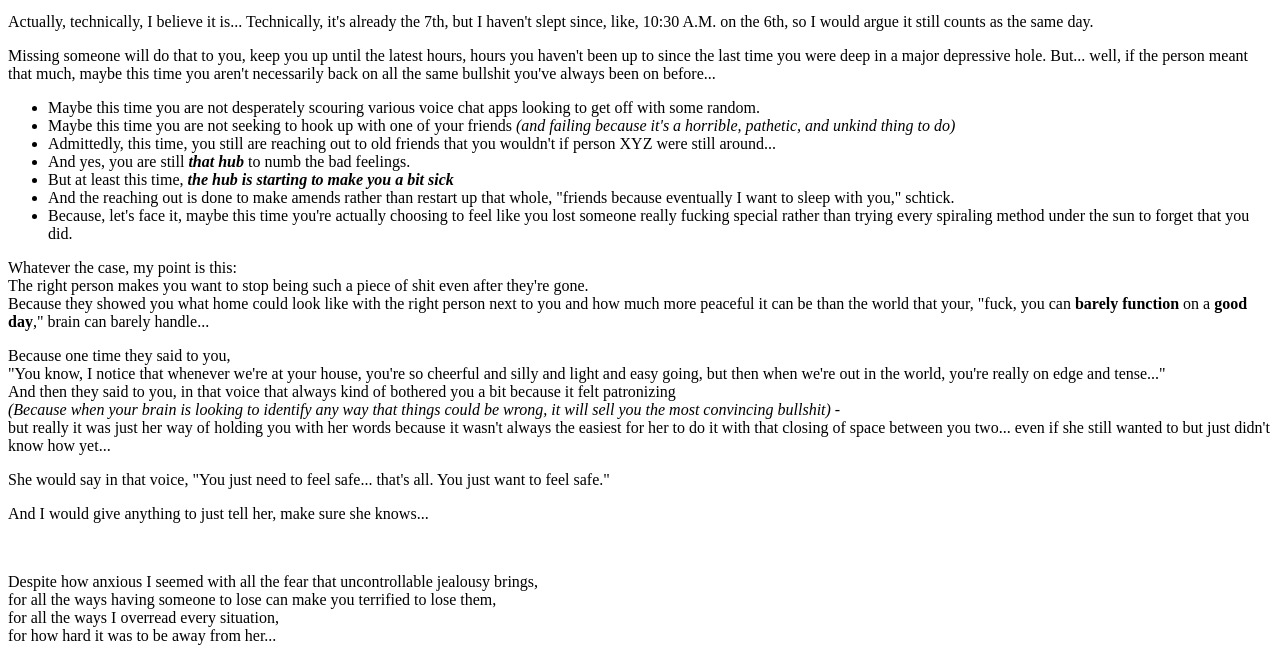
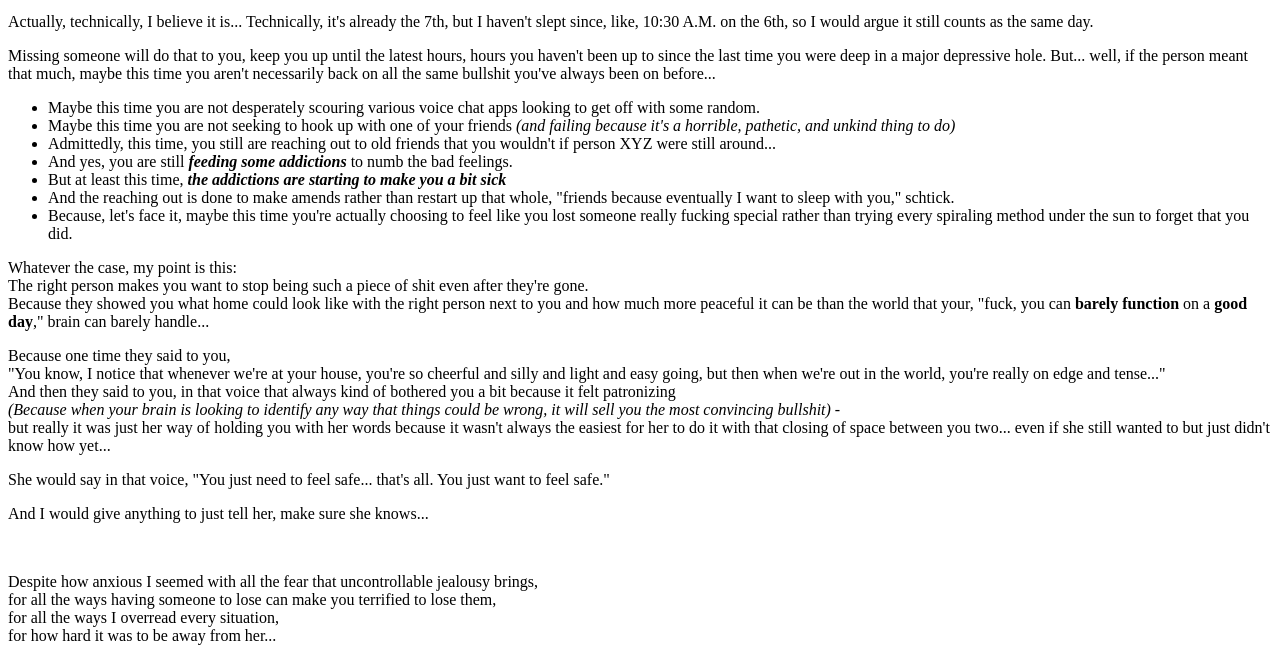
Before and after one commit to TheConsoleCowboy/BeyondTheGrippySocksInn, a plain HTML site: page The_Living_Journal/6_January_2023.html in a window 1280 px wide. Shown: the part 138-800 px from the top of the page. Drawn offline with Linux system fonts and the light colour scheme.

Commit message:
Updated copy at lines 22 and 23
Making it a bit more appropriate.

```diff
--- a/The_Living_Journal/6_January_2023.html
+++ b/The_Living_Journal/6_January_2023.html
@@ -19,8 +19,8 @@
         <li>Maybe this time you are not seeking to hook up with one of your friends
             <i>(and failing because it's a horrible, pathetic, and unkind thing to do)</i></li>
         <li>Admittedly, this time, you still are reaching out to old friends that you wouldn't if person XYZ were still around...</li>
-        <li>And yes, you are still <b><i>that hub</i></b> to numb the bad feelings.</li>
-        <li>But at least this time, <b><i>the hub is starting to make you a bit sick</i></b></li>
+        <li>And yes, you are still <b><i>feeding some addictions</i></b> to numb the bad feelings.</li>
+        <li>But at least this time, <b><i>the addictions are starting to make you a bit sick</i></b></li>
         <li>And the reaching out is done to make amends rather than restart up that whole,
             "friends because eventually I want to sleep with you," schtick.</li>
         <li>Because, let's face it, maybe this time you're actually choosing to feel like you lost someone really fucking special
```
